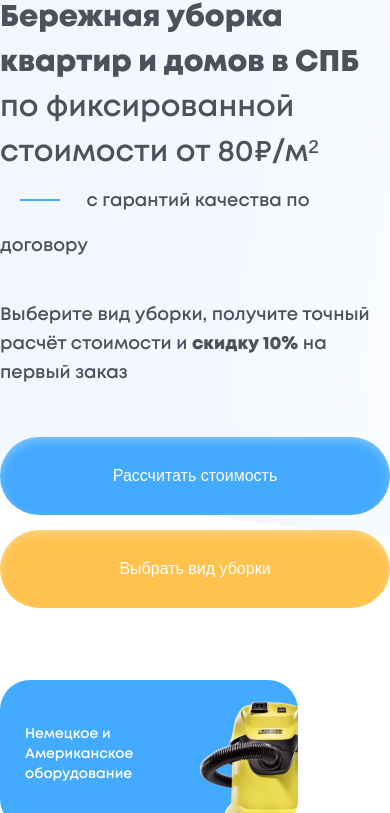
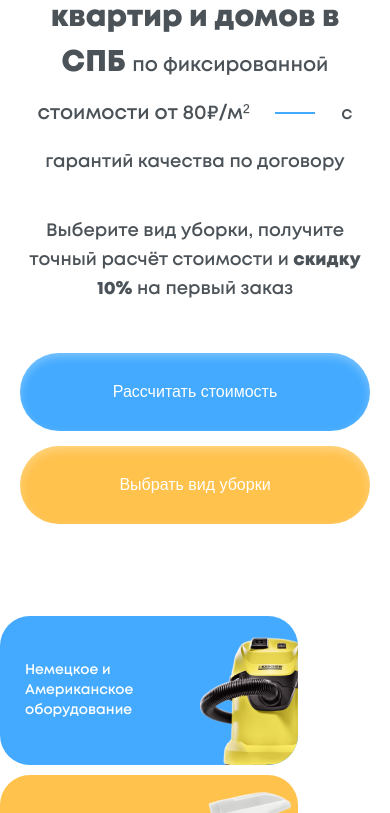
Before and after one commit to Kydyralieva11/Soft-Clean, a plain HTML site: page index.html in a window 390 px wide. Shown: the part 207-1020 px from the top of the page. Drawn offline with Linux system fonts and the light colour scheme.

Commit message:
create banner media mobile end

```diff
--- a/assets/scss/include/_advertising.scss
+++ b/assets/scss/include/_advertising.scss
@@ -126,3 +126,14 @@
         }
     }
 }
+
+@media screen and (max-width: 1000px) {
+    .advertising{
+        &-img{
+            display: none;
+        }
+        &-bonus{
+            display: none;
+        }
+    }
+}
--- a/assets/scss/include/_banner.scss
+++ b/assets/scss/include/_banner.scss
@@ -6,7 +6,6 @@
       display: flex;
       font-weight: normal;
       &__item{
-        font-style: normal;
         font-weight: 800;
         font-size: 30px;
         line-height: 150%;
@@ -62,6 +61,29 @@
   }
 }
 
+@media screen and (max-width: 900px) {
+  .banner{
+    display: flex;
+    justify-content: center;
+    padding: 20px;
+    .banner-content-block{
+      text-align: center;
+      margin-top: 20px;
+    }
+  }
+}
+
+@media screen and (max-width: 700px) {
+  .banner-content{
+    &__item{
+      font-size: 0.3125rem;
+    }
+    &__subtitle{
+      font-size: 1.25rem;
+    }
+  }
+}
+
 @media screen and (max-width: 540px) {
   .banner-btns{
     flex-direction: column;
--- a/assets/scss/style.scss
+++ b/assets/scss/style.scss
@@ -29,6 +29,12 @@
     width: 100%;
 }
 
+@media screen and (max-width: 1400px) {
+    .bg-banner{
+        background: none
+    }
+}
+
 @import './layout/header';
 @import './include/banner';
 @import './include/about-us';
```
Also changed, not shown: assets/css/style.css, 1 other file.
